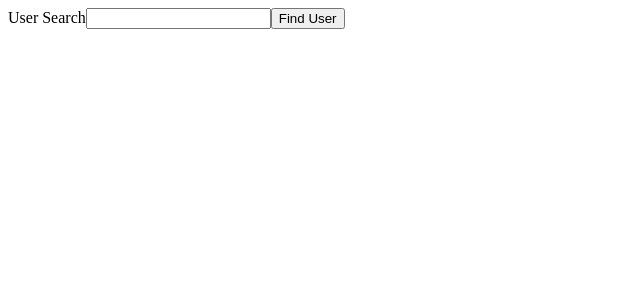
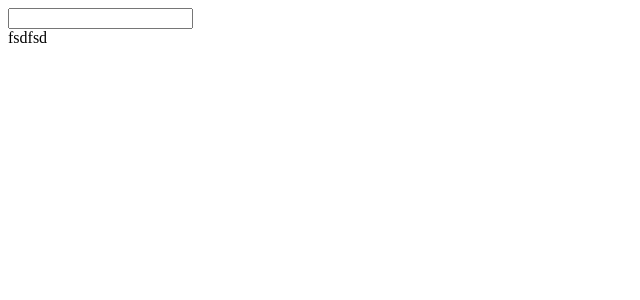
Before and after one commit to atemengue/learning-typescript, a React (Create React App) app: page / in a window 1280 px wide. Shown: the top 300 px of the page, without its empty margins (0-640 px from the left). Built offline with nearby package versions, Linux system fonts and the light colour scheme.

Commit message:
applying types to refs

```diff
--- /dev/null
+++ b/src/events/EventComponent.tsx
@@ -0,0 +1,21 @@
+const EventComponent: React.FC = () => {
+
+  const onChange = (event: React.ChangeEvent<HTMLInputElement>) => {
+    console.log(event)
+  }
+
+  const onDragstart = (event: React.DragEvent<HTMLDivElement>) => {
+    console.log(event)
+  }
+
+  return (
+    <div>
+      <input onChange={onChange} />
+      <div draggable onDragStart={onDragstart} >
+fsdfsd
+      </div>
+    </div>
+  )
+}
+
+export default EventComponent;
--- a/src/index.tsx
+++ b/src/index.tsx
@@ -1,10 +1,10 @@
 import ReactDOM from 'react-dom';
-import UserSearch from './state/UserSearch';
+import EventComponent from './events/EventComponent';
 
 const App = () => {
   return (
     <div>
-      <UserSearch />
+        <EventComponent />
     </div>
   )
 }
--- a/src/state/UserSearch.tsx
+++ b/src/state/UserSearch.tsx
@@ -1,4 +1,4 @@
-import { useState } from "react";
+import { useRef, useState } from "react";
 
 const users = [
   { name: 'Regis', age: 27 },
@@ -7,6 +7,7 @@ const users = [
 ]
 
 const UserSearch: React.FC = () => {
+    const inputRef = useRef<HTMLInputElement | null>(null)
     const [name, setName] = useState('');
     const [user, setUser] = useState<{name: string, age: number} | undefined >()
 
@@ -22,7 +23,7 @@ const UserSearch: React.FC = () => {
     return (
       <div>
         User Search
-        <input value={name} onChange={e => setName(e.target.value)} />
+        <input ref={inputRef} value={name} onChange={e => setName(e.target.value)} />
         <button onClick={onClick}>Find User</button>
         <div>
           {user && user.name}
```
